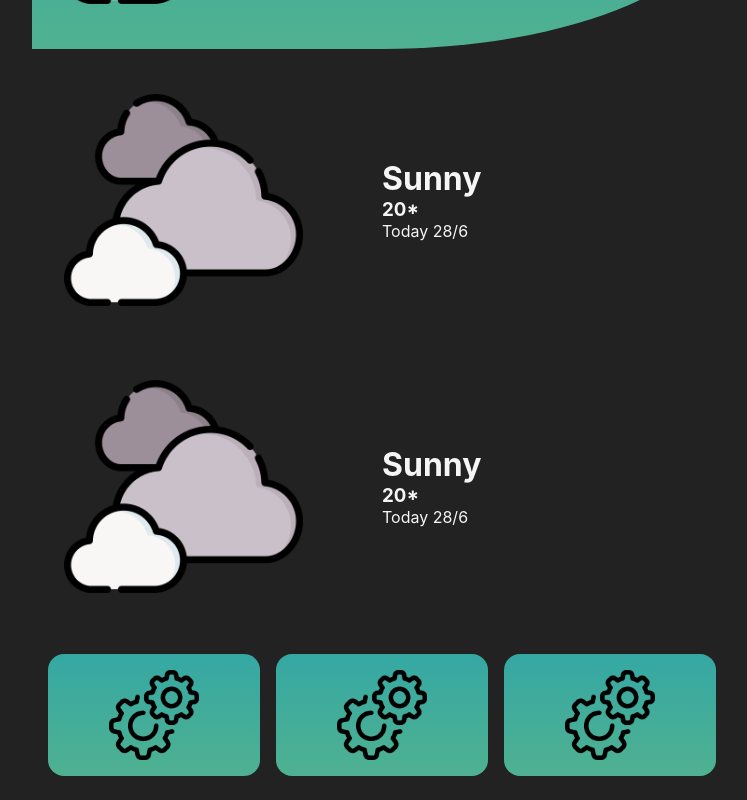
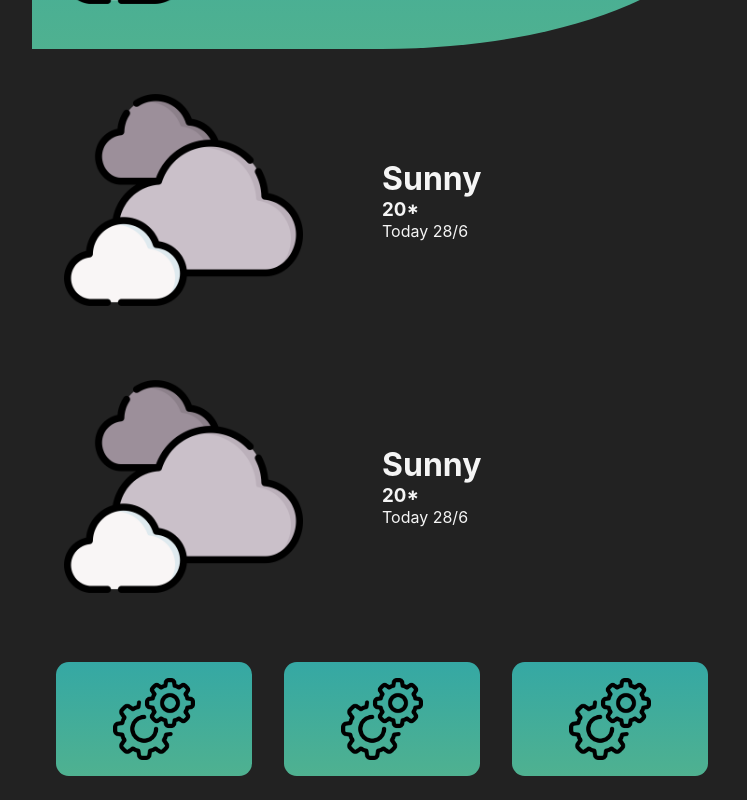
Before and after one commit to ahme-dev/hawr, a React (Vite) app: page / in a window 1280 px wide. Shown: the part 254-1054 px from the top of the page, without its empty margins (258-1005 px from the left). Built offline with nearby package versions, Linux system fonts and the light colour scheme.

Commit message:
Make button border less round and add margin

```diff
--- a/src/components/Button.css
+++ b/src/components/Button.css
@@ -1,8 +1,9 @@
 .Button {
   background: linear-gradient(rgb(53, 168, 164), rgb(79, 177, 144));
 
-  border-radius: 1rem;
+  border-radius: 0.8rem;
   padding: 1rem;
+  margin: 0.5rem;
   cursor: pointer;
 
   display: flex;
```
